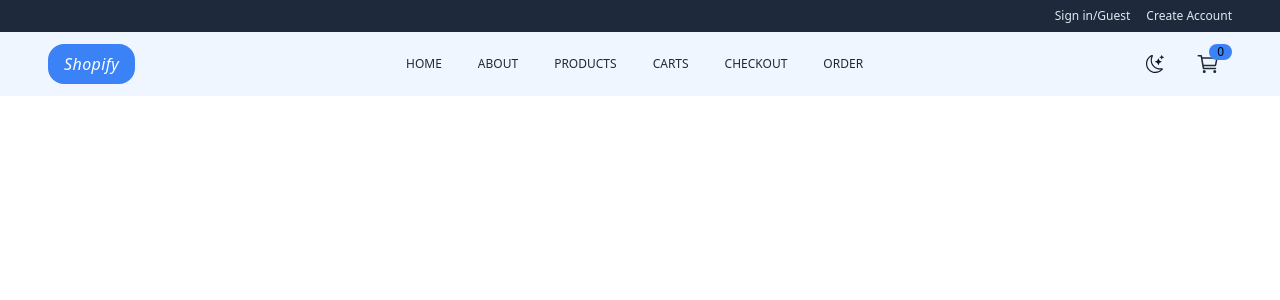
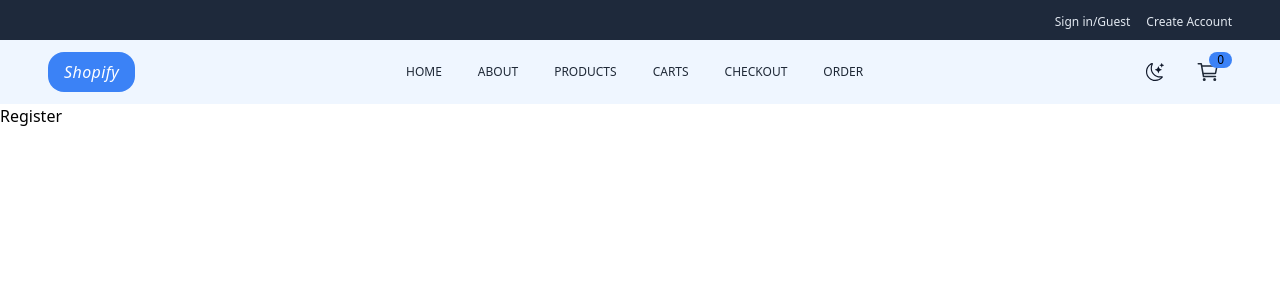
Before and after one commit to Krish1rst/Shopify, a React (Vite) app: page /Register in a window 1280 px wide. Shown: the top 300 px of the page. Built offline with nearby package versions, Linux system fonts and the light colour scheme; no server answers.

Commit message:
Auth setUp and pages migration

```diff
--- a/src/App.jsx
+++ b/src/App.jsx
@@ -1,6 +1,5 @@
-import { Home,About,Carts,Product,Checkout,Order } from './Pages';
+import {Register,LogIn, Home,About,Carts,Product,Checkout,Order,SingleProduct } from './Pages';
 import { BrowserRouter,Routes,Route } from 'react-router-dom';
-import SingleProduct from './Components/SingleProduct';
 import Navbar from './Components/Navbar';
 import TopNav from './Components/TopNav';
 
@@ -14,11 +13,12 @@ function App() {
           <Route path='/'element={<Home />}/>
           <Route path='/About'element={<About/>}/>
           <Route path='/Products'element={<Product />}/>
-          <Route path='/Products/:productId'element={<SingleProduct />}/>
-          <Route path='/Products/:?limit='element={<SingleProduct />}/>
+          <Route path='/Products/:productId'element={<SingleProduct/>}/>
           <Route path='/Carts'element={<Carts/>}/>
           <Route path='/Checkout'element={<Checkout/>}/>
           <Route path='/Order'element={<Order/>}/>
+          <Route path='/Register'element={<Register/>}/>
+          <Route path='/LogIn'element={<LogIn/>}/>
         </Routes>
     </BrowserRouter>
 
--- a/src/Components/TopNav.jsx
+++ b/src/Components/TopNav.jsx
@@ -1,12 +1,23 @@
 import React from 'react'
 import { useGlobalContext } from '../Context/ContextApi'
+import { Link,useNavigate } from 'react-router-dom';
 
 function TopNav() {
+  const navigate=useNavigate();
     const {isDarkMode}=useGlobalContext();
   return (
     <header className={`py-1 sm:py-2 px-4 sm:px-8 md:px-12 lg:px-18   transition-all duration-300 transform transition-delay-250 ${isDarkMode?'bg-slate-700':'bg-slate-800'} flex justify-center md:justify-end items-center  gap-4 `}>
-        <button className={`${isDarkMode?'text-slate-200':'text-slate-200'} hover:underline hover:underline-offset-3 text-xs`}>Sign in/Guest</button>
-        <button className={`${isDarkMode?'text-slate-200':'text-slate-200'} hover:underline hover:underline-offset-3 text-xs`}>Create Account</button>
+      <Link to='LogIn'>
+      <button   className={`${isDarkMode?'text-slate-200':'text-slate-200'} hover:underline hover:underline-offset-3 text-xs`}>
+          Sign in/Guest
+        </button>
+      </Link>
+      <Link to='/Register'>
+      <button className={`${isDarkMode?'text-slate-200':'text-slate-200'} hover:underline hover:underline-offset-3 text-xs`}>
+          Create Account
+        </button>
+      </Link>
+
     </header>
   )
 }
--- a/src/Pages/Carts.jsx
+++ b/src/Pages/Carts.jsx
@@ -41,7 +41,7 @@ function Carts() {
                     </Link>
                     <div className={`w-full md:w-2/4 text-xs md:text-md md:text-sm uppercase text-center md:text-left ${isDarkMode ?'text-gray-200':'text-gray-700'}  font-medium lg:py-4 md:px-8 flex  justify-center my-3 lg:my-0`}>{item.title}
                     </div>
-                    <div className={`flex flex-col items-center ${isDarkMode ?'text-pink-500 bg-slate-800 md:bg-slate-900':'text-blue-500 bg-slate-100'}  rounded-md px-2 min-w-fit mx-2`}>
+                    <div className={`flex flex-col items-center ${isDarkMode ?'text-pink-500 bg-slate-800 bg-slate-800/20':'text-blue-500 bg-slate-100'}  rounded-md px-2 min-w-fit mx-2`}>
                       <div className='flex md:flex-col gap-4 md:gap-0 md:items-center lg:py-2'>
 
                         <button onClick={()=>increase(item.id)} className={`${isDarkMode ?'text-pink-500 hover:bg-pink-500 focus:ring-pink-500 active:bg-pink-700 hover:text-slate-600 ':'text-blue-500 active:bg-blue-700 hover:text-blabk focus:ring-blue-500  active:text-blue-600 '}  text-lg md:text-2xl px-2 py-1 rounded-lg bg-transparent  focus:outline-none focus:ring-2  focus:ring-opacity-50  `}>
--- /dev/null
+++ b/src/Pages/LogIn.jsx
@@ -0,0 +1,9 @@
+import React from 'react'
+
+function LogIn() {
+  return (
+    <div>LogIn</div>
+  )
+}
+
+export default LogIn
--- a/src/Pages/Product.jsx
+++ b/src/Pages/Product.jsx
@@ -21,7 +21,8 @@ if ( error) {
   return <ErrorPage/>;
 }
 return (
- <section className='mx-4 sm:mx-8 md:mx-14 lg:mx-18 xl:mx-24 mt-8 md:mt-10 lg:mt-14 xl:mt-20 max-w-[70rem] 2xl:mx-auto mb-4 transition-all duration-300 transform transition-delay-250'>
+ <section className='mx-4 sm:mx-8 md:mx-14 lg:mx-18 xl:mx-24 mt-8 md:mt-10 lg:mt-14 xl:mt-20
+ max-w-[70rem] 2xl:mx-auto mb-4 transition-all duration-300 transform transition-delay-250'>
 
    <Filter/>
    <Layout/>
--- /dev/null
+++ b/src/Pages/Register.jsx
@@ -0,0 +1,9 @@
+import React from 'react'
+
+function Register() {
+  return (
+    <div>Register</div>
+  )
+}
+
+export default Register
--- a/src/Components/SingleProduct.jsx
+++ b/src/Pages/SingleProduct.jsx
@@ -1,10 +1,10 @@
 import React  from 'react'
 import { useParams } from 'react-router-dom';
-import numbers from './ItemNumber';
-import Dropdown from './DropDown';
+import numbers from '../Components/ItemNumber';
+import Dropdown from '../Components/DropDown';
 import { TfiAngleRight } from "react-icons/tfi";
 import { Link } from 'react-router-dom';
-import Spinner from './LoaderSpinner';
+import Spinner from '../Components/LoaderSpinner';
 import Rating from '@mui/material/Rating';
 import StarIcon from '@mui/icons-material/Star';
 import { useGlobalContext } from '../Context/ContextApi';
@@ -16,17 +16,17 @@ function SingleProduct() {
   const { productId } = useParams();
   const product = currentData.find(item => item.id === +productId);
 
-  const handleAddToCart = (item) => {
-    addToCart(item);
-    toast.success('Item added to cart');
-  };
+
 
 if (!product) {
     return <div className='flex items-center  justify-center'>
       <Spinner/>
     </div>;
   }
-
+  const handleAddToCart = (item) => {
+    addToCart(item);
+    toast.success('Item added to cart');
+  };
   const { id, image, price, title, category, description, rating :{rate}} = product;
   return (
     <div className='mx-4 sm:mx-8 md:mx-14 lg:mx-18  my-6 sm:my-12 md:my-16 lg:my-20 transition-all duration-300 transform transition-delay-250'>
--- a/src/Pages/index.js
+++ b/src/Pages/index.js
@@ -5,4 +5,8 @@ import Carts from './Carts'
 import Product from './Product'
 import Checkout from './Checkout'
 import Order from './Order'
-export { Home,About,Order,Checkout, Carts, Product};
+import SingleProduct from './SingleProduct'
+import LogIn from './LogIn'
+import Register from './Register'
+
+export {Register,LogIn, Home,About,Order,Checkout, Carts,SingleProduct, Product};
```
